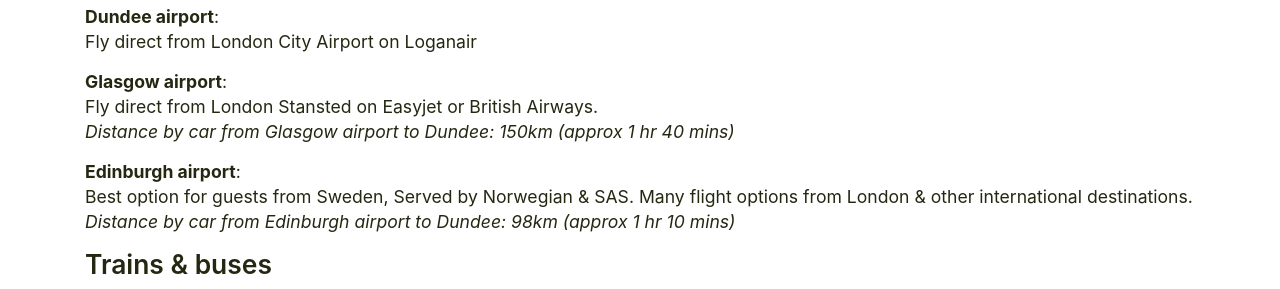
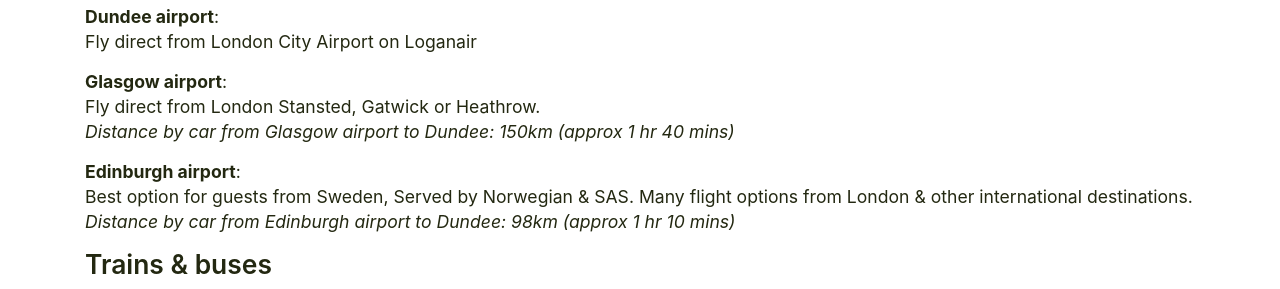
Before and after one commit to JamieRobertson/nadia-jamie, a Jekyll site: the page built from index.html, in a window 1280 px wide and 900 px high, scrolled down 2250 px. Shown: the part 164-453 px from the top of the window. Built offline with Jekyll 4.4.1, drawn with Linux system fonts in a browser that asks for light colours; nearby versions of some CDN libraries; some web fonts are replaced.

Commit message:
Update airports

```diff
--- a/index.html
+++ b/index.html
@@ -118,7 +118,7 @@
 
                 <p>
                     <b>Glasgow airport</b>: <br>
-                    Fly direct from London Stansted on Easyjet or British Airways.
+                    Fly direct from London Stansted, Gatwick or Heathrow.
                     <br>
                     <em>Distance by car from Glasgow airport to Dundee: 150km (approx 1 hr 40 mins)</em>
                 </p>
```
